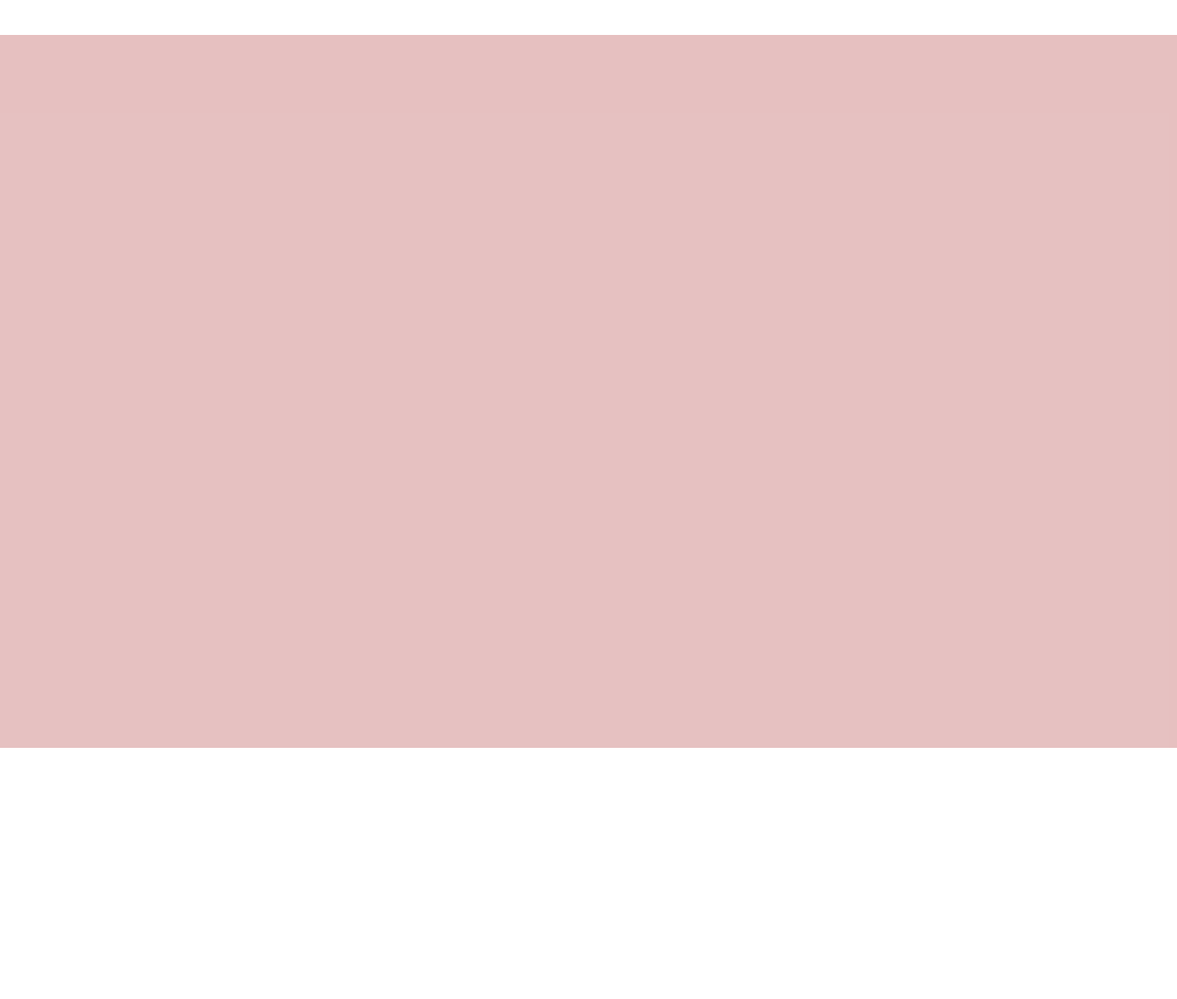
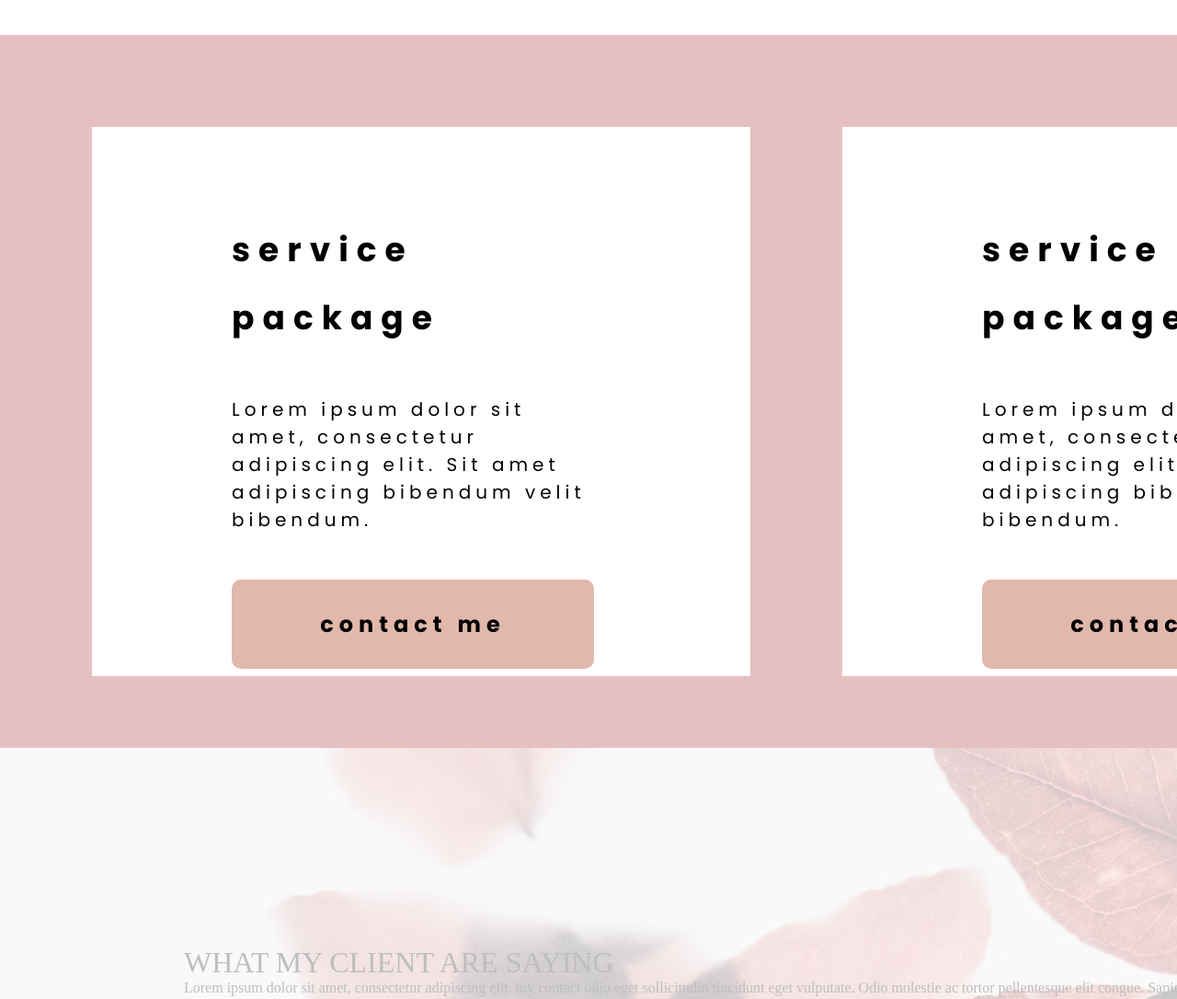
Before and after one commit to rust2014/my-project-1, a plain HTML site: page Portfolio/index.html in a window 1280 px wide. Shown: the part 3180-4266 px from the top of the page at 92% size. Before the commit the page ends 3993 px from the top, so only its background shows below. Drawn offline with Linux system fonts and the light colour scheme; a web font is replaced by a local one.

Commit message:
update_portfolio_v1.2

```diff
--- a/Portfolio/index.css
+++ b/Portfolio/index.css
@@ -258,6 +258,59 @@ margin-right: 66px;
 }
 
 .conteiner-contact-me {
+display: flex;
+padding-top: 100px;
+padding-left: 100px;
 height: 775px;
 background-color: rgb(183, 76, 76, 0.35);
 }
+
+.contact-window{
+width: 821px;
+height: 597px;
+background-color: #fff;
+margin-right: 100px;
+padding-left: 152px;
+padding-top: 97px;
+padding-right: 170px;
+}
+
+.text-contact{
+font-weight: 400;
+font-size: 20px;
+letter-spacing: 0.25em;
+line-height: 30px;
+font-family: 'Poppins', sans-serif;
+padding-top: 47px;
+}
+
+.botton-contact-me {
+height: 97px;
+width: 394px;
+background-color: rgba(192, 105, 77, 0.471);
+border-radius: 10px;
+text-align: center;
+margin-top: 50px;
+}
+
+.botton-contact-text {
+font-weight: 700;
+font-size: 24px;
+letter-spacing: 0.25em;
+line-height: 97px;
+font-family: 'Poppins', sans-serif;
+}
+
+.fon-flowers {
+background-image: url(images/flowers.png);
+width: 1919px;
+height: 685px;
+opacity: 0.25; /*прозрачность картинки*/
+padding-top: 215px;
+padding-left: 200px;
+}
+
+
+/*
+<img class="fon-flowers" src="images/flowers.png" alt="flowers" width="1919px" height="685px">
+*/
--- a/Portfolio/index.html
+++ b/Portfolio/index.html
@@ -82,7 +82,24 @@
         </div>
     </div>
     <div class="conteiner-contact-me">
-
+        <div class="contact-window">
+            <h2 class="title-text-img">service package</h2>
+            <p class="text-contact">Lorem ipsum dolor sit amet, consectetur adipiscing elit. Sit amet adipiscing bibendum velit bibendum.</p>
+            <div class="botton-contact-me">
+                <p class="botton-contact-text">contact me</p>
+            </div>
+        </div>
+        <div class="contact-window">
+            <h2 class="title-text-img">service package</h2>
+            <p class="text-contact">Lorem ipsum dolor sit amet, consectetur adipiscing elit. Sit amet adipiscing bibendum velit bibendum.</p>
+            <div class="botton-contact-me">
+                <p class="botton-contact-text">contact me</p>
+            </div>
+        </div>
+    </div>
+    <div class="fon-flowers">
+        <h1>WHAT MY CLIENT ARE SAYING</h1>
+        <p>Lorem ipsum dolor sit amet, consectetur adipiscing elit.  my contact    odio eget sollicitudin tincidunt eget  vulputate. Odio molestie ac tortor pellentesque elit congue. Sapien blandit nunc dictum praesent vel auctor. Tempus, quis aliquet tortor aliquet sit at at.</p>
     </div>
 </main>
 </body>
```
Also changed, not shown: Portfolio/Images/flowers.png (added).
